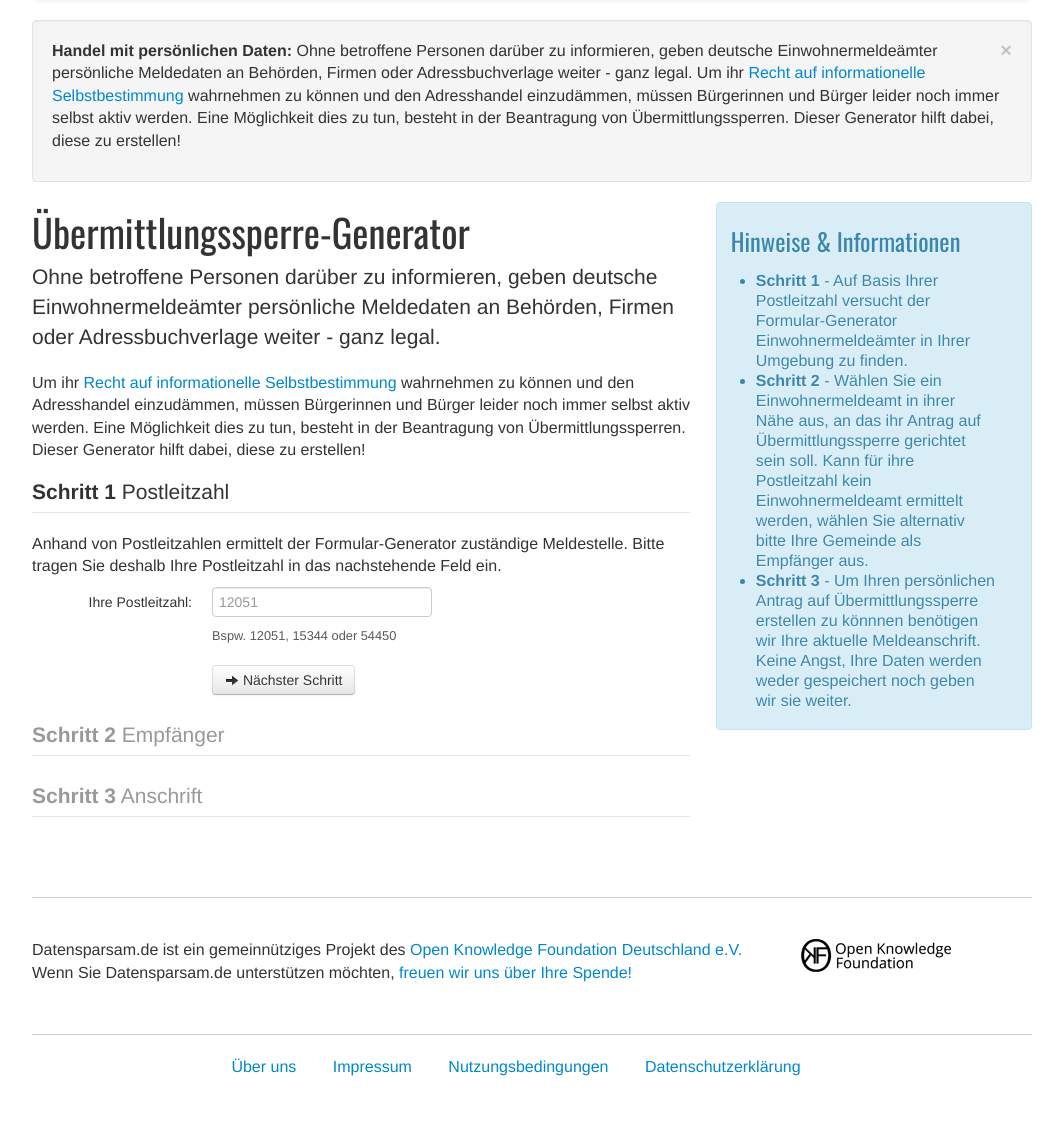
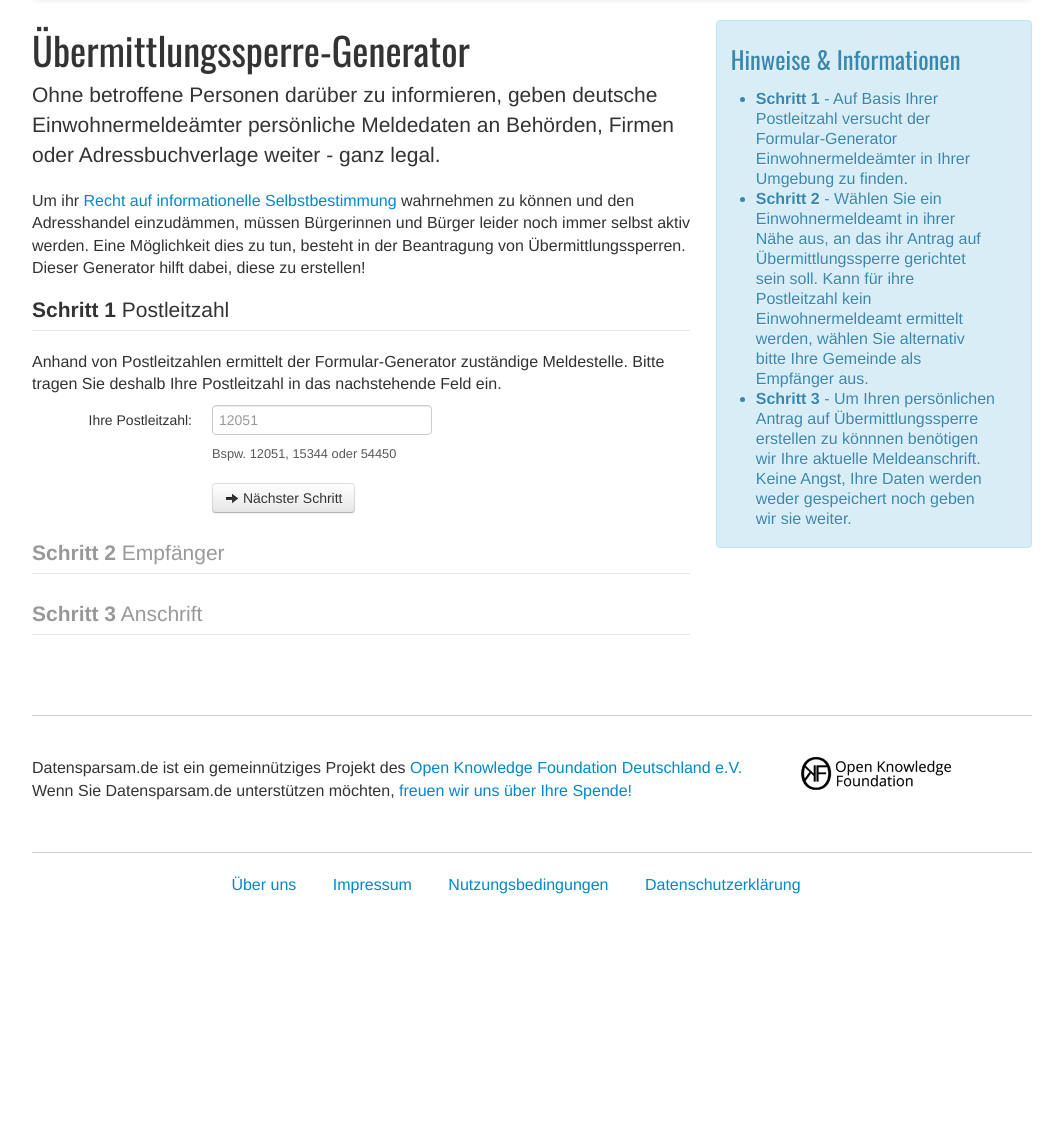
Before and after one commit to jbspeakr/datensparsam, a Django app: page /generator/ in a window 1280 px wide. Shown: the part 122-1270 px from the top of the page, without its empty margins (108-1171 px from the left). After the commit the page ends 1016 px from the top, so only its background shows below. Run offline with Django 3.2, Linux system fonts and the light colour scheme; some libraries are stand-ins or nearby versions.

Commit message:
removes duplicate content

```diff
--- a/templates/generator.html
+++ b/templates/generator.html
@@ -2,12 +2,6 @@
 {% load i18n %}
 {% block nav_generator %}active{% endblock %}
 {% block content %}
-    <div class="row-fluid">
-        <div class="span12 well">
-            <button type="button" class="close" data-dismiss="alert">&times;</button>
-            <p><b>Handel mit persönlichen Daten:</b> Ohne betroffene Personen darüber zu informieren, geben deutsche Einwohnermeldeämter persönliche Meldedaten an Behörden, Firmen oder Adressbuchverlage weiter - ganz legal. Um ihr <a href="http://de.wikipedia.org/wiki/Informationelle_Selbstbestimmung" title="Informationen zur informationellen Selbstbestimmung">Recht auf informationelle Selbstbestimmung</a> wahrnehmen zu können und den Adresshandel einzudämmen, müssen Bürgerinnen und Bürger leider noch immer selbst aktiv werden. Eine Möglichkeit dies zu tun, besteht in der Beantragung von Übermittlungssperren. Dieser Generator hilft dabei, diese zu erstellen!</p>
-        </div>
-    </div>
     <div class="row-fluid">
         <div class="span8">
             <h1>Übermittlungssperre-Generator</h1>
```
